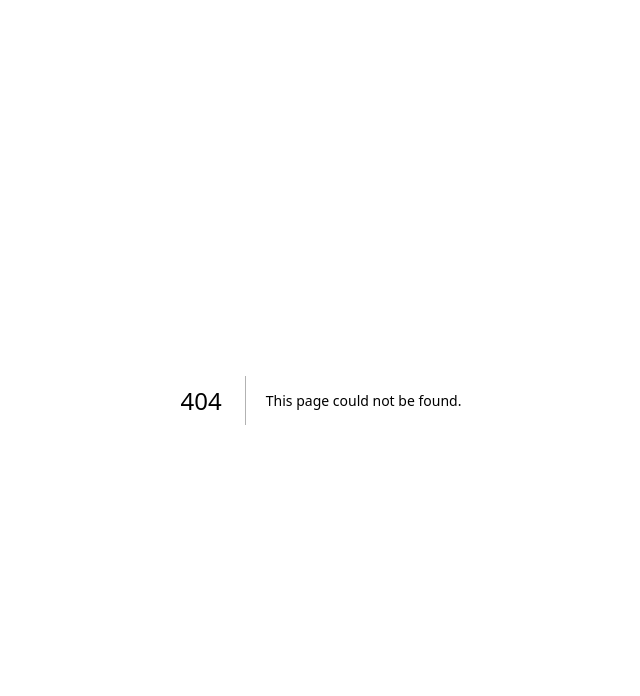
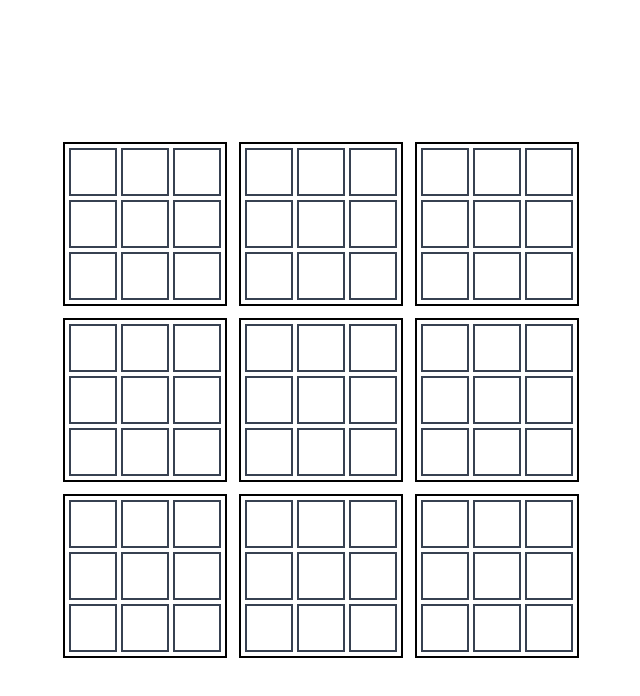
Before and after one commit to mraheja/mehuls-playground, a Next.js app: page /ultimate-tic-tac-torus in a window 1280 px wide. Before the commit this address had no page. Shown: the top 696 px of the page, without its empty margins (319-959 px from the left). Built offline with nearby package versions, Linux system fonts and the light colour scheme.

Commit message:
basic uttt

```diff
--- /dev/null
+++ b/src/app/ultimate-tic-tac-torus/page.tsx
@@ -0,0 +1,11 @@
+import { UltimateTicTacTorus } from "@/components/molecules/UltimateTicTacTorus/UltimateTicTacTorus";
+
+const UltimateTicTacTorusPage = () => {
+  return (
+    <div className="flex justify-center items-center min-h-[100dvh]">
+      <UltimateTicTacTorus />
+    </div>
+  );
+};
+
+export default UltimateTicTacTorusPage;
--- /dev/null
+++ b/src/components/molecules/TicTacToe/TicTacToe.tsx
@@ -0,0 +1,16 @@
+export interface TicTacToeProps {
+
+}
+
+export const TicTacToe = () => {
+    return (
+        <div className="grid grid-cols-3 gap-1">
+            {Array(9).fill(null).map((_, index) => (
+                <div
+                    key={index}
+                    className="h-12 w-12 border-2 border-gray-700 flex items-center justify-center text-4xl cursor-pointer"
+                />
+            ))}
+        </div>
+    );
+};
--- /dev/null
+++ b/src/components/molecules/UltimateTicTacTorus/UltimateTicTacTorus.tsx
@@ -0,0 +1,19 @@
+import { TicTacToe } from "../TicTacToe/TicTacToe";
+
+export interface UltimateTicTacTorusProps {
+  className?: string;
+}
+
+export const UltimateTicTacTorus: React.FC<UltimateTicTacTorusProps> = ({
+  className,
+}) => {
+  return (
+    <div className="grid grid-cols-3 gap-3">
+      {Array(9).fill(null).map((_, index) => (
+        <div className="border-2 border-black p-1" key={index}>
+            <TicTacToe/>
+        </div>
+      ))}
+    </div>
+  );
+};
```
